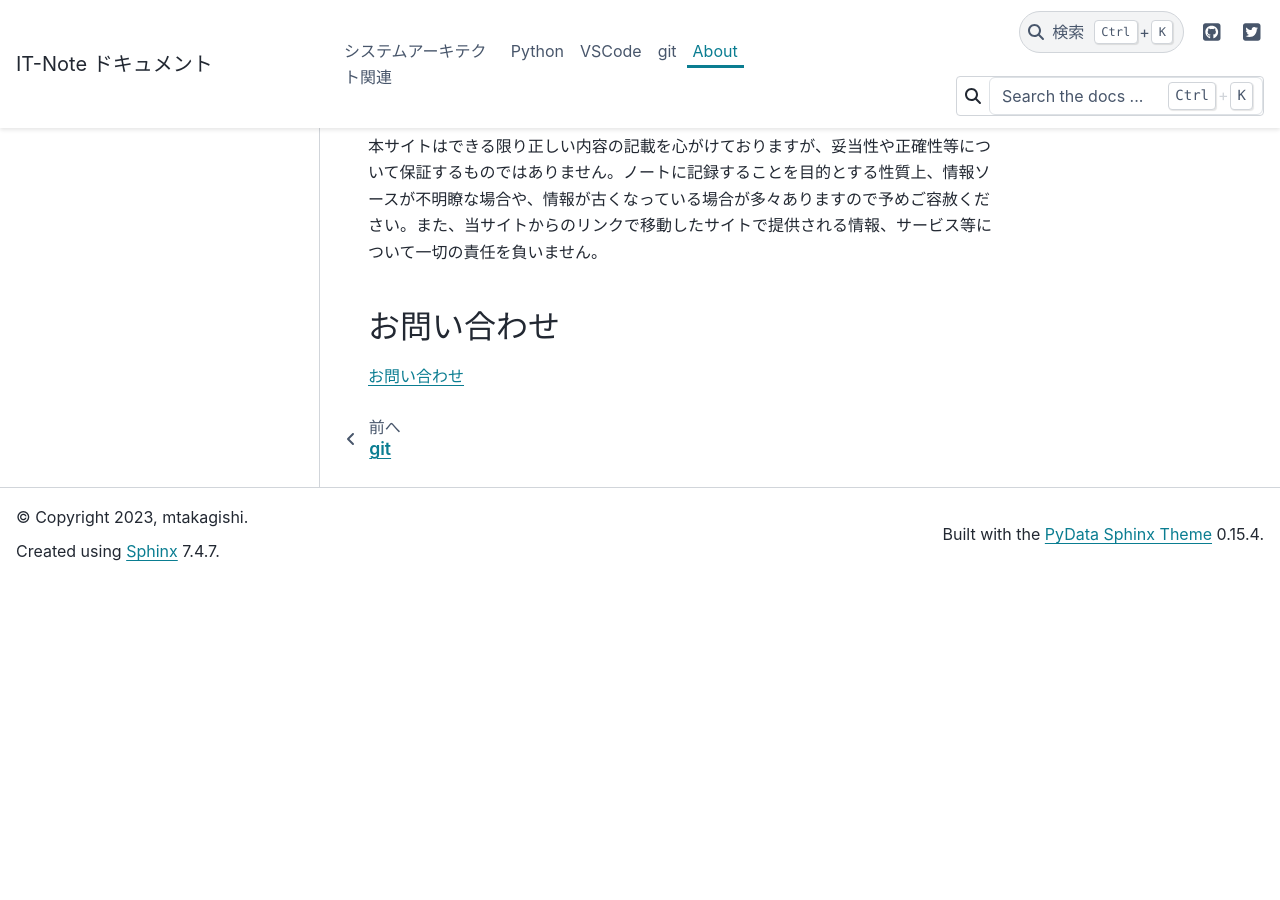
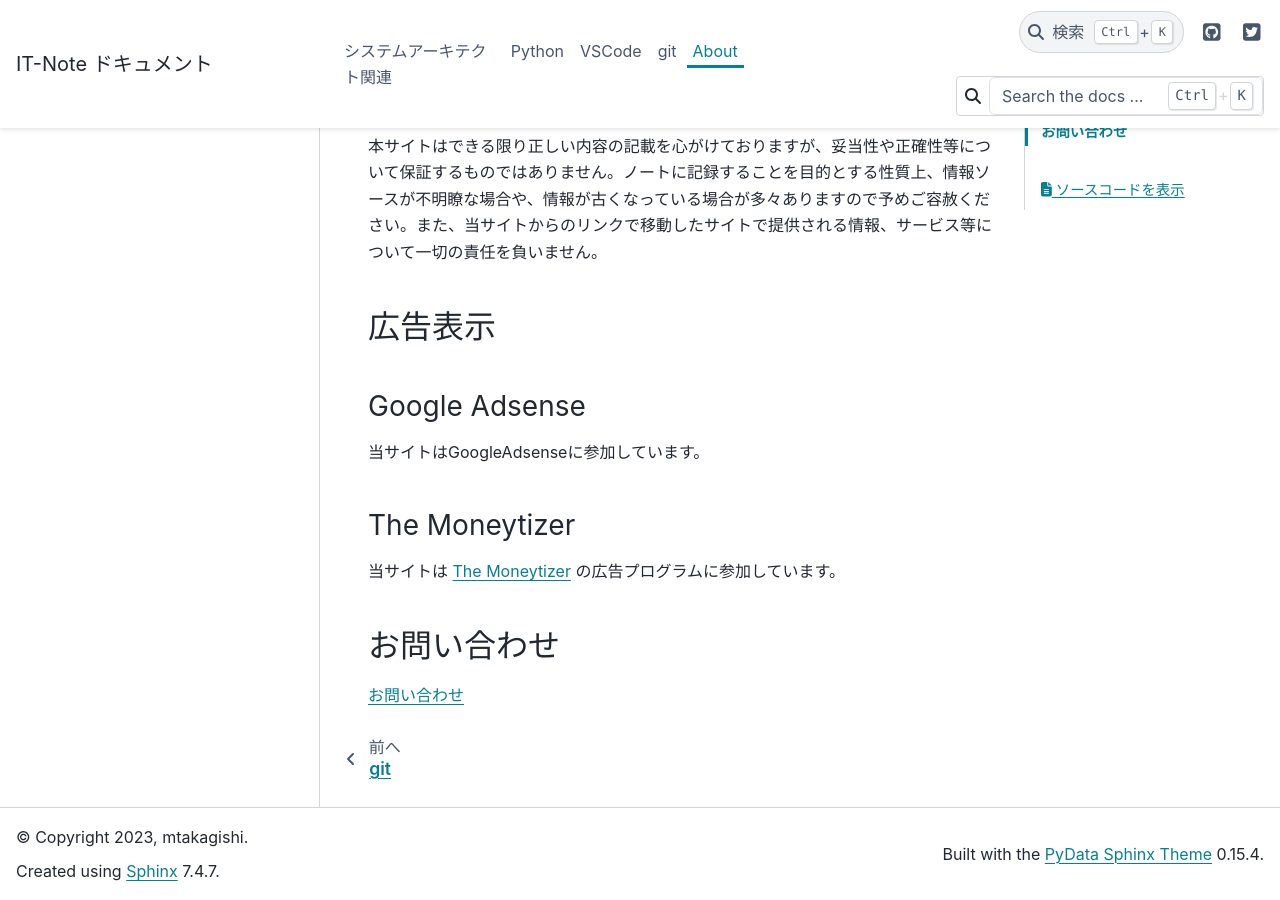
Before and after one commit to mtakagishi/note, a Sphinx documentation site: the page built from docs/about.rst, in a window 1280 px wide and 900 px high, scrolled down 607 px. Built offline with Sphinx 7.4.7 and the PyData theme 0.15.4, drawn with Linux system fonts in a browser that asks for light colours; before the commit the page ends 1188 px from its top, so only the background shows below that.

Commit message:
広告表示を更新

```diff
--- a/docs/about.rst
+++ b/docs/about.rst
@@ -19,9 +19,19 @@ Google Analyticsでは「Cookie」を使用し、個人を特定する情報を
 =================================
 本サイトはできる限り正しい内容の記載を心がけておりますが、妥当性や正確性等について保証するものではありません。ノートに記録することを目的とする性質上、情報ソースが不明瞭な場合や、情報が古くなっている場合が多々ありますので予めご容赦ください。また、当サイトからのリンクで移動したサイトで提供される情報、サービス等について一切の責任を負いません。
 
+広告表示
+=============================
+Google Adsense
+-------------------
+当サイトはGoogleAdsenseに参加しています。
+
+The Moneytizer
+-------------------
+当サイトは `The Moneytizer <https://us.themoneytizer.com/&sponsor=145d85f430008add7c50469cf587a9e9#inscription>`_ の広告プログラムに参加しています。
+
 お問い合わせ
 ================================
-`お問い合わせ <https://forms.gle/hcTfUTSB6UDdzdTy5>`_
+`お問い合わせ <https://forms.gle/SpENv7SWz5sUoN9g6>`_
 
 
 .. |date| date::
```
